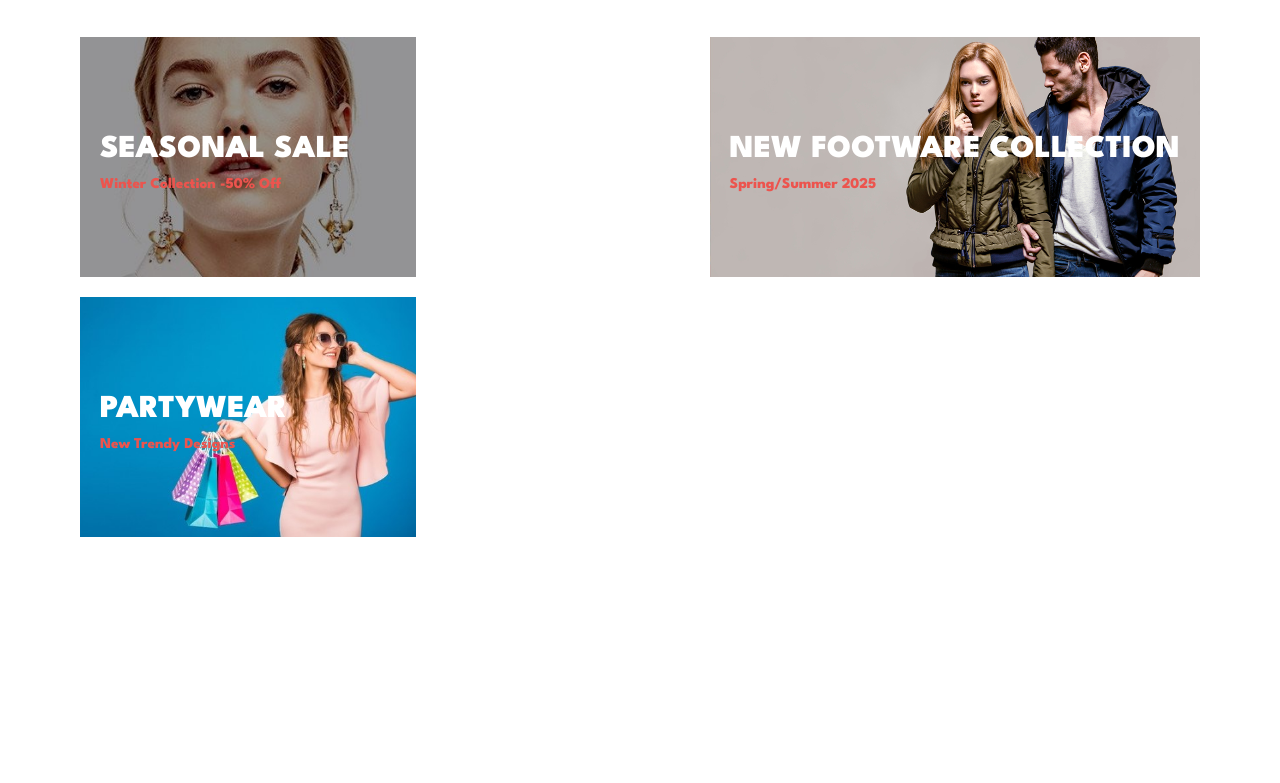
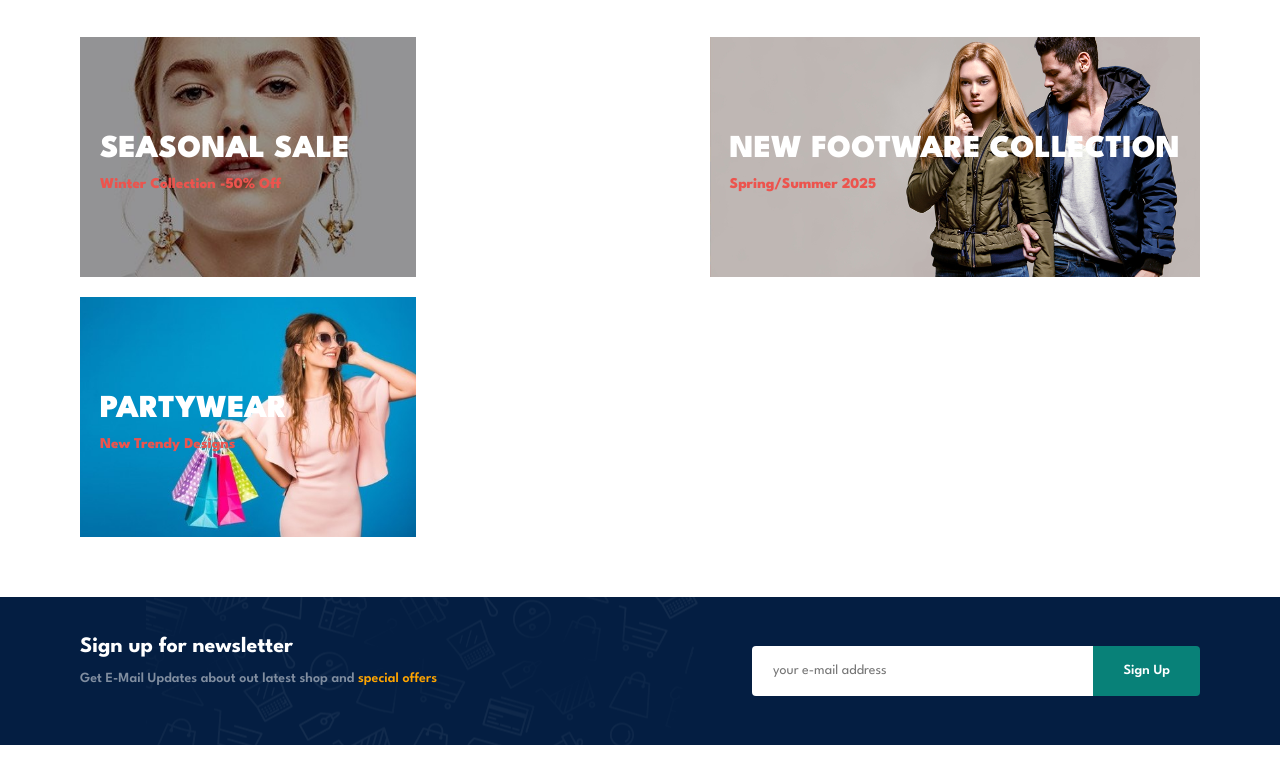
Before and after one commit to rohitkadav/E-Commerce-Website, a plain HTML site: page index.html in a window 1280 px wide. Shown: the part 4539-5322 px from the top of the page. Before the commit the page ends 5096 px from the top, so only its background shows below. Drawn offline with Linux system fonts and the light colour scheme.

Commit message:
Added Newsletter

```diff
--- a/css/style.css
+++ b/css/style.css
@@ -444,3 +444,59 @@ button.white {
 #text-banner .bb3{
     background-image: url("../images/banner/b18.jpg");
 }
+
+#newsletter{
+    display: flex;
+    justify-content: space-between;
+    flex-wrap: wrap;
+    align-items: center;
+
+    background-image: url("../images/banner/b14.png");
+    background-repeat: no-repeat;
+    background-position:20% 30%;
+    background-color: #041e42;
+
+}
+#newsletter h4 {
+    font-size: 22px;
+    font-weight: 700;
+    color:white;
+
+
+}
+#newsletter p{
+    font-size: 14px;
+    font-weight: 600;
+    color:#818ea0;
+}
+#newsletter p span {
+    color: orange;
+
+}
+#newsletter input {
+    height: 3.125rem;
+    padding: 0  1.25rem ;
+    font-size: 14px;
+    width: 100%;
+    border: 1px solid transparent;
+    border-radius: 4px;
+    outline: none;
+    border-top-right-radius: 0;
+    border-bottom-right-radius: 0;
+
+
+}
+#newsletter button {
+    background-color: #088178;
+    color: white;
+    white-space:nowrap ;
+    border-top-left-radius: 0;
+    border-bottom-left-radius: 0;
+}
+.newsform{
+    display:flex;
+    width: 40%;
+
+    justify-content: space-between;
+
+}
--- a/index.html
+++ b/index.html
@@ -462,6 +462,23 @@
 
     </section>
 
+    <section id="newsletter" class="section-p1 section-m1">
+        <div class="newstxt">
+            <h4>Sign up for newsletter</h4>
+            <p>Get E-Mail Updates about out latest shop and <span>special offers</span></p>
+
+        </div>
+        <div class="newsform">
+            <input type="text" placeholder="your e-mail address">
+            <button class="normal"> Sign Up</button>
+        </div>
+
+    </section>
+
+    <section id="footer" class="section-m1 section-p1">
+
+    </section>
+
 
     <script src="./js/index.js"></script>
 </body>
```
